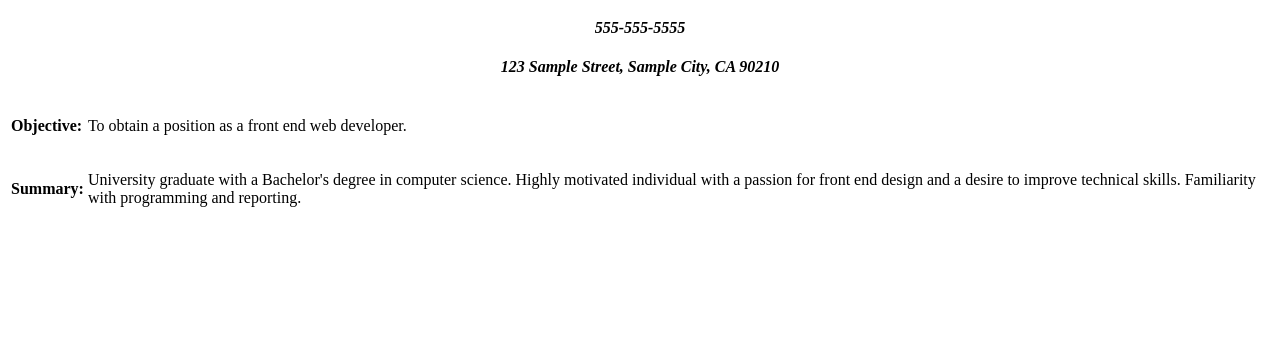
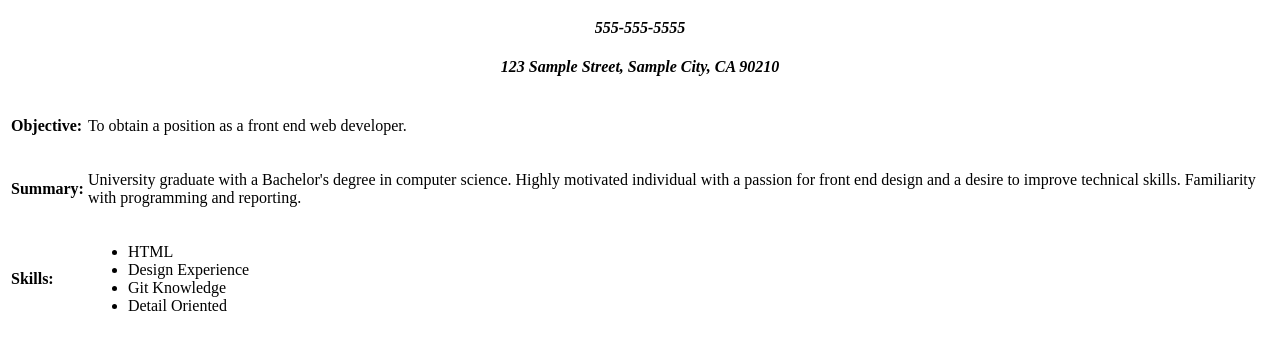
Before and after one commit to padillal/resume, a plain HTML site: page index.html in a window 1280 px wide. Shown: the part 100-450 px from the top of the page. Drawn offline with Linux system fonts and the light colour scheme.

Commit message:
added skills section

```diff
--- a/index.html
+++ b/index.html
@@ -21,17 +21,16 @@
       </center>
   </header>
   <!--this is the content portion of the resume-->
-  <table>
-    <tr>
+  <table class="resume_content_table">
+    <tr class="resume_objective">
       <td>
-        <b>Objective:
-        </b>
+        <b>Objective:</b>
       </td>
       <td>
         <p>To obtain a position as a front end web developer.<p>
       </td>
     </tr>
-    <tr>
+    <tr class="resume_summary">
       <td>
         <b>Summary:</b>
       </td>
@@ -43,6 +42,20 @@
         </p>
       </td>
     </tr>
+    <tr class="resume_skills">
+      <td>
+        <b>Skills:</b>
+      </td>
+      <td>
+        <ul>
+          <li>HTML</li>
+          <li>Design Experience</li>
+          <li>Git Knowledge</li>
+          <li>Detail Oriented</li>
+        </ul>
+      </td>
+    </tr>
+
   </table>
 
 
```
